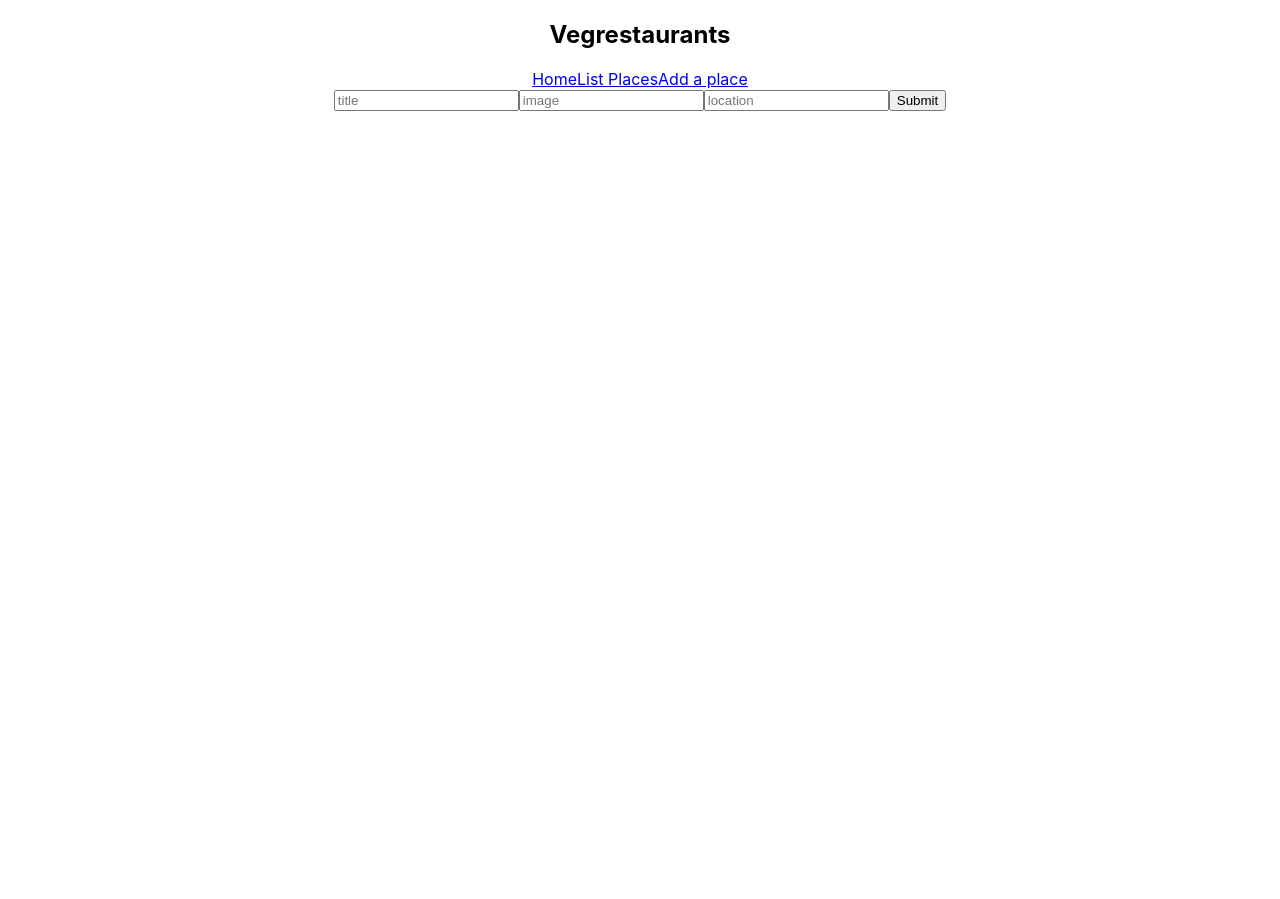
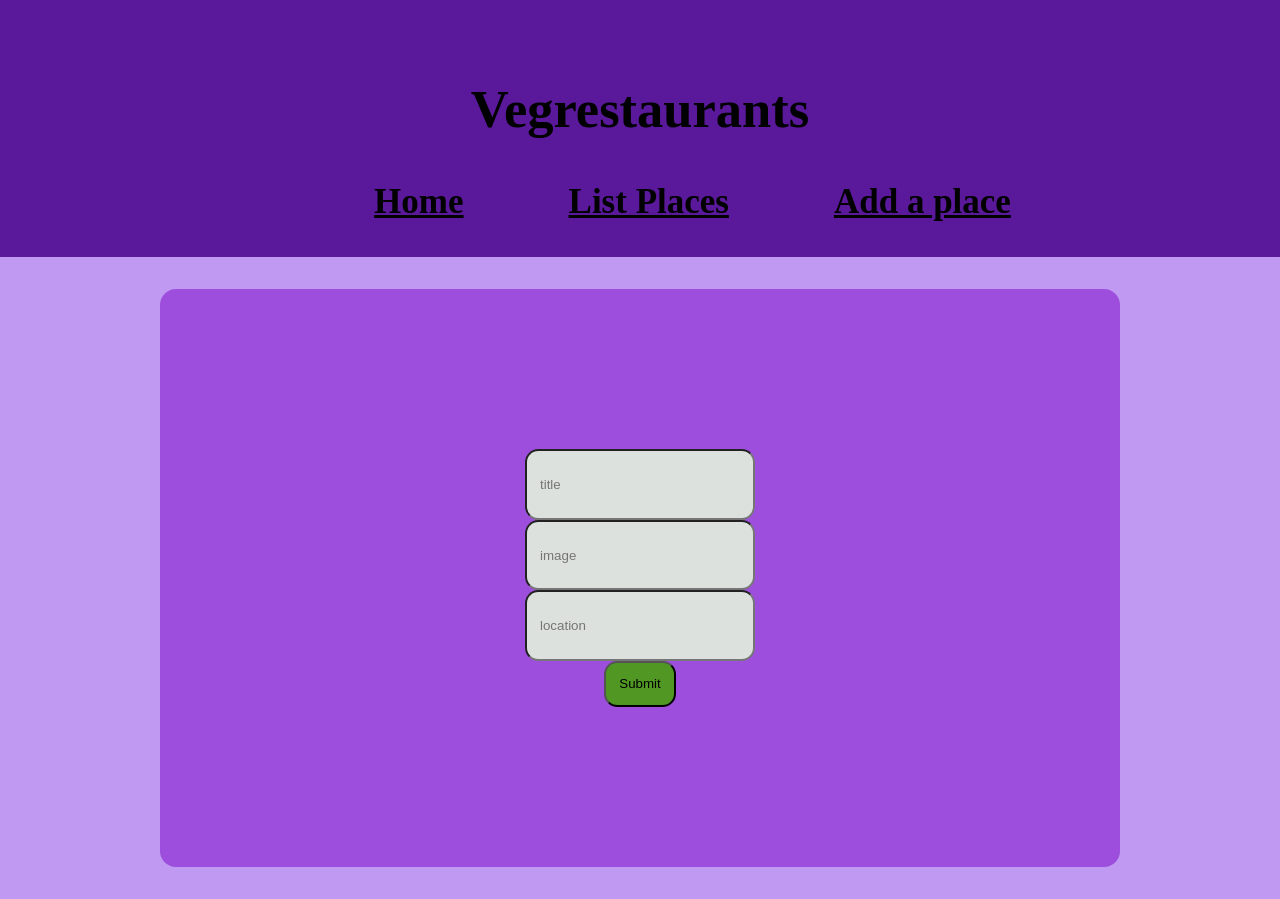
Before and after one commit to SvetLana203/Vegrestaurants, a React (Create React App) app in the folder client/: page /create in a window 1280 px wide. Before the commit the page ends 800 px from the top, so only its background shows below. Built offline with nearby package versions, Linux system fonts and the light colour scheme.

Commit message:
css styling

```diff
--- a/client/src/App.css
+++ b/client/src/App.css
@@ -36,3 +36,83 @@
     transform: rotate(360deg);
   }
 }
+div {
+  background-size: cover;
+}
+.navbar {
+  justify-content: space-between;
+  align-items: center;
+  background-color: #5a189a;
+  padding: 1em;
+  min-height: 2em;
+  font-family: 'cookiss';
+  font-size: 35px;
+}
+
+.navbar a {
+  color: black;
+  font-weight: bold;
+  margin-left: 3em;
+  font-size: 35px;
+}
+
+.place-card
+  {
+    padding: 3em;
+    width: 20em;
+    height: 20em;
+    background-color: #9d4edd;
+    border-radius: 0.5em;
+    margin: 1em;
+    justify-content: space-around;
+    box-shadow: #7b2cbf;
+    color:black;
+    font-family: 'cookiss';
+    cursor: pointer;
+  }
+
+ .place-card img {
+    width: 100%;
+    height: 10em;
+    object-fit: center;
+    box-shadow: #7b2cbf;
+  }
+
+  .list-places {
+    display: flex;
+    justify-content: flex-start;
+    align-items: center;
+    flex-wrap: wrap;
+    padding: 1em;
+  }
+
+  .input {
+    background-color: #dce1de;
+    padding: 1em
+  }
+
+  button {
+    background-color:#509724 ;
+    padding: 1em;
+    border-radius: 1em
+  }
+
+  form {
+    background-color: #9d4edd;
+    padding: 10em;
+    display: flex;
+    flex-direction: column;
+    justify-content: space-around;
+    align-items: center;
+    width: 40em;
+    min-height: 10em;
+    margin: 2em auto;
+    border-radius: 1em;
+  }
+
+  form input {
+    display: block;
+    border-radius: 1em;
+    width:15em;
+    height: 3em;
+  }
--- a/client/src/components/PlaceCard.js
+++ b/client/src/components/PlaceCard.js
@@ -11,7 +11,7 @@ const PlaceCard = (props) => {
   }
   console.log(props)
   return (
-    <div className="card">
+    <div className="place-card">
       <img src={props.image} alt="" />
       <h2>{props.title}</h2>
       <p>{props.location}</p>
--- a/client/src/index.css
+++ b/client/src/index.css
@@ -5,6 +5,7 @@ body {
     sans-serif;
   -webkit-font-smoothing: antialiased;
   -moz-osx-font-smoothing: grayscale;
+  background-color:#bf99f2
 }
 
 code {
--- a/client/src/pages/AddPlace.js
+++ b/client/src/pages/AddPlace.js
@@ -13,6 +13,7 @@ const AddPlace = (props) => {
   return (
     <form onSubmit={handleSubmit}>
       <input
+        className="input"
         type="text"
         name="title"
         value={props.form.title}
@@ -20,12 +21,14 @@ const AddPlace = (props) => {
         onChange={props.handleChange}
       ></input>
       <input
+        className="input"
         name="url"
         value={props.form.url}
         placeholder="image"
         onChange={props.handleChange}
       ></input>
       <input
+        className="input"
         name="location"
         value={props.form.location}
         placeholder="location"
--- a/client/src/pages/ListPlaces.js
+++ b/client/src/pages/ListPlaces.js
@@ -17,8 +17,7 @@ const ListPlaces = () => {
   }
 
   return (
-    <div>
-      <h2>
+    <div className="list-places">
       {places.map((place) => (
         <PlaceCard
           key={place._id}
@@ -28,7 +27,6 @@ const ListPlaces = () => {
           image={place.url}
         />
       ))}
-      </h2>
     </div>
   )
 }
```
Also changed, not shown: client/src/components/Input.js (deleted, +0 -17 lines). Lines whose indentation alone changed are shown as unchanged.
